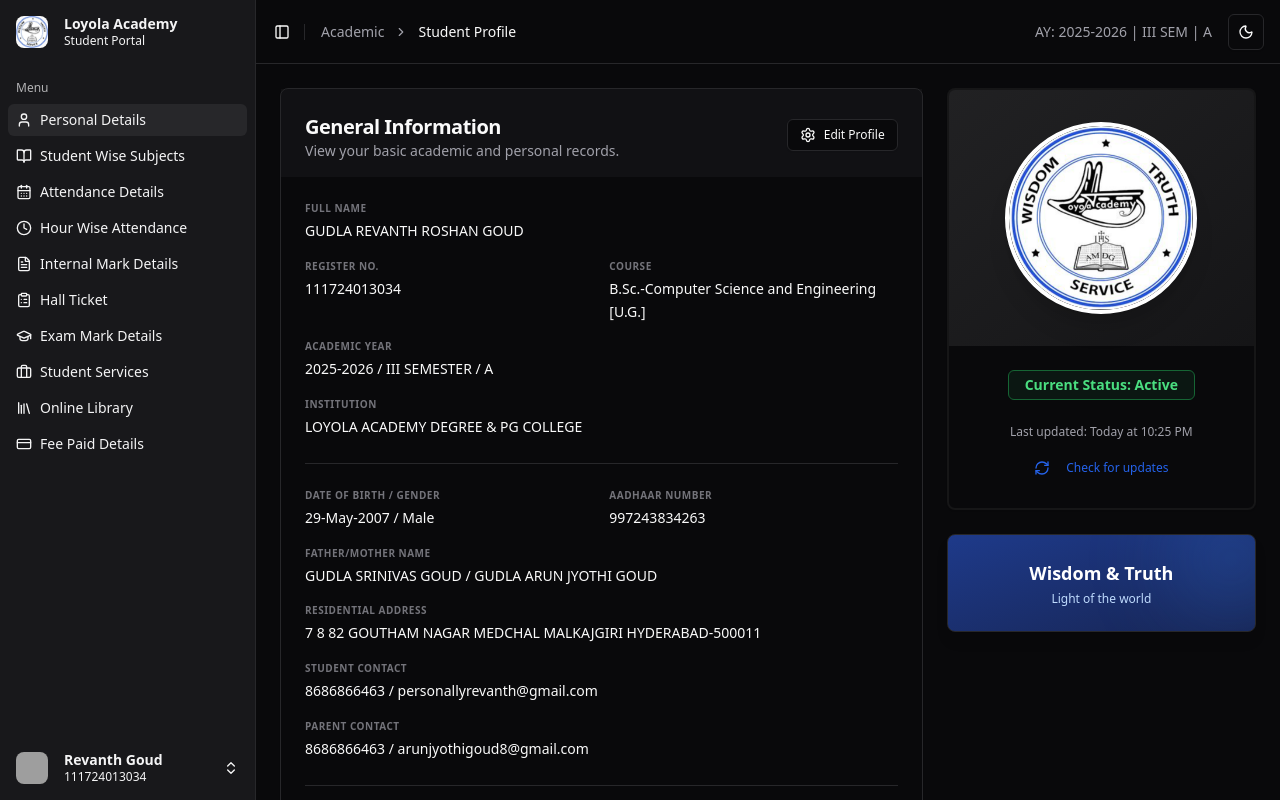
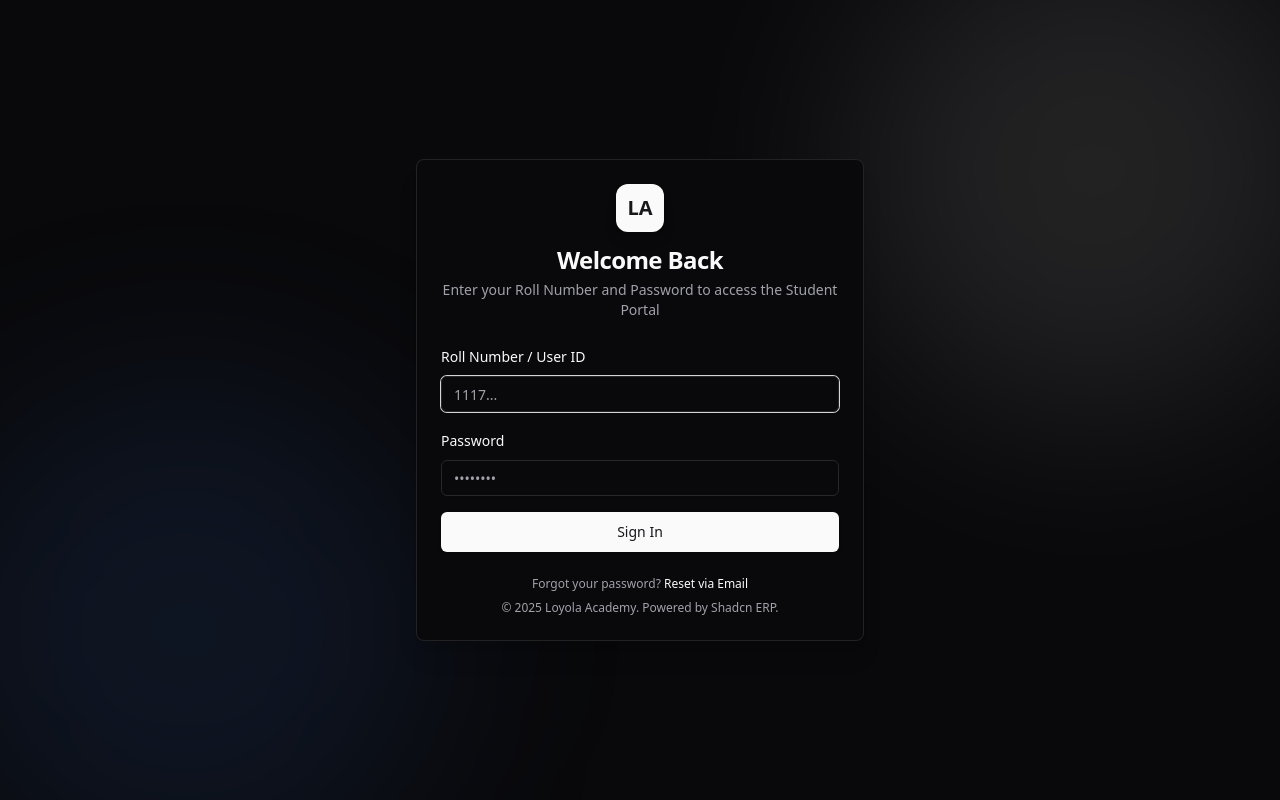
Before and after one commit to revanthlol/erp, a React (Vite) app: page /login in a window 1280 px wide. Before the commit this address led to /. Shown: the top 800 px of the page. Built offline with nearby package versions, Linux system fonts and the light colour scheme; grey boxes are pictures that could not be loaded.

Commit message:
feat: add login page and route protection

```diff
--- a/src/App.tsx
+++ b/src/App.tsx
@@ -3,8 +3,10 @@
 import DashboardLayout from "@/components/DashboardLayout";
 import { AnimatePresence } from "framer-motion";
 import { PageTransition } from "@/components/PageTransition";
+import ProtectedRoute from "@/components/ProtectedRoute"; // Import logic
 
 // Pages
+import Login from "@/pages/Login"; // Import Login
 import StudentProfile from "@/pages/StudentProfile";
 import StudentSubjects from "@/pages/StudentSubjects";
 import Attendance from "@/pages/Attendance";
@@ -15,16 +17,27 @@
 import Services from "@/pages/Services";
 import Fees from "@/pages/Fees";
 import Library from "@/pages/Library";
-import ComingSoon from "@/pages/ComingSoon";
 
-// We create this component to access 'useLocation' inside the Router context
 function AnimatedRoutes() {
   const location = useLocation();
 
   return (
     <AnimatePresence mode="wait">
       <Routes location={location} key={location.pathname}>
-        {/* We wrap every element in PageTransition */}
+
+        {/* Public Route: Login */}
+        <Route path="/login" element={
+            <PageTransition>
+                <Login />
+            </PageTransition>
+        } />
+
+        {/* Protected Routes (Dashboard) */}
+        <Route element={<ProtectedRoute />}>
+            {/* We wrap the entire Dashboard Layout here */}
+            <Route path="*" element={
+                <DashboardLayout>
+                    <Routes>
                         <Route path="/" element={<PageTransition><StudentProfile /></PageTransition>} />
                         <Route path="/subjects" element={<PageTransition><StudentSubjects /></PageTransition>} />
                         <Route path="/attendance" element={<PageTransition><Attendance /></PageTransition>} />
@@ -35,7 +48,13 @@
                         <Route path="/services" element={<PageTransition><Services /></PageTransition>} />
                         <Route path="/fees" element={<PageTransition><Fees /></PageTransition>} />
                         <Route path="/library" element={<PageTransition><Library /></PageTransition>} />
-        <Route path="*" element={<PageTransition><Navigate to="/" replace /></PageTransition>} />
+                        {/* Catch all to redirect to home inside dashboard */}
+                        <Route path="*" element={<Navigate to="/" replace />} />
+                    </Routes>
+                </DashboardLayout>
+            } />
+        </Route>
+
       </Routes>
     </AnimatePresence>
   );
@@ -45,9 +64,7 @@
   return (
     <ThemeProvider defaultTheme="dark" storageKey="erp-ui-theme">
       <Router>
-        <DashboardLayout>
            <AnimatedRoutes />
-        </DashboardLayout>
       </Router>
     </ThemeProvider>
   );
--- a/src/components/AppSidebar.tsx
+++ b/src/components/AppSidebar.tsx
@@ -14,7 +14,7 @@
   Clock,
   ChevronsUpDown
 } from "lucide-react"
-import { Link, useLocation } from "react-router-dom"
+import { Link, useLocation, useNavigate } from "react-router-dom"
 
 import {
   Sidebar,
@@ -56,6 +56,13 @@
 export function AppSidebar() {
   const { isMobile } = useSidebar()
   const location = useLocation()
+  const navigate = useNavigate()
+
+  const handleLogout = () => {
+    localStorage.removeItem("erp-auth");
+    navigate("/login");
+  };
+
 
   return (
     <Sidebar collapsible="icon">
@@ -138,10 +145,13 @@
                 align="end"
                 sideOffset={4}
               >
-                <DropdownMenuItem className="text-destructive focus:bg-destructive/10 cursor-pointer">
-                  <LogOut className="mr-2 h-4 w-4" />
-                  <span>Sign out</span>
-                </DropdownMenuItem>
+                <DropdownMenuItem
+    className="text-destructive focus:bg-destructive/10 cursor-pointer"
+    onClick={handleLogout} // Attach the handler
+>
+    <LogOut className="mr-2 h-4 w-4" />
+    <span>Sign out</span>
+</DropdownMenuItem>
               </DropdownMenuContent>
             </DropdownMenu>
           </SidebarMenuItem>
--- /dev/null
+++ b/src/components/ProtectedRoute.tsx
@@ -0,0 +1,11 @@
+import { Navigate, Outlet } from "react-router-dom";
+
+export default function ProtectedRoute() {
+  const isAuthenticated = localStorage.getItem("erp-auth") === "true";
+
+  if (!isAuthenticated) {
+    return <Navigate to="/login" replace />;
+  }
+
+  return <Outlet />;
+}
--- /dev/null
+++ b/src/pages/Login.tsx
@@ -0,0 +1,106 @@
+import { useState } from "react";
+import { useNavigate } from "react-router-dom";
+import { Button } from "@/components/ui/button";
+import { Input } from "@/components/ui/input";
+import { Label } from "@/components/ui/label";
+import { Card, CardContent, CardDescription, CardFooter, CardHeader, CardTitle } from "@/components/ui/card";
+import { AlertCircle, Loader2 } from "lucide-react";
+import { Alert, AlertDescription } from "@/components/ui/alert";
+
+export default function Login() {
+  const [rollNo, setRollNo] = useState("");
+  const [password, setPassword] = useState("");
+  const [isLoading, setIsLoading] = useState(false);
+  const [error, setError] = useState("");
+  const navigate = useNavigate();
+
+  const handleLogin = (e: React.FormEvent) => {
+    e.preventDefault();
+    setIsLoading(true);
+    setError("");
+
+    // Simulate API network delay
+    setTimeout(() => {
+      // Mock validation
+      if (rollNo && password) {
+        localStorage.setItem("erp-auth", "true");
+        // Dispatch custom event to notify App.tsx (optional, but router helps)
+        navigate("/");
+      } else {
+        setError("Invalid credentials. Please try again.");
+      }
+      setIsLoading(false);
+    }, 1500);
+  };
+
+  return (
+    <div className="min-h-screen flex items-center justify-center bg-slate-50 dark:bg-zinc-950 p-4 relative overflow-hidden">
+
+      {/* Background Decor */}
+      <div className="absolute top-[-10%] right-[-5%] w-[500px] h-[500px] bg-primary/10 rounded-full blur-[100px] pointer-events-none"></div>
+      <div className="absolute bottom-[-10%] left-[-5%] w-[500px] h-[500px] bg-blue-500/10 rounded-full blur-[100px] pointer-events-none"></div>
+
+      <Card className="w-full max-w-md shadow-xl border-primary/10 relative z-10 animate-in zoom-in-95 duration-500">
+        <CardHeader className="text-center space-y-1">
+          <div className="mx-auto w-12 h-12 bg-primary text-primary-foreground rounded-xl flex items-center justify-center font-bold text-xl mb-2 shadow-lg">
+            LA
+          </div>
+          <CardTitle className="text-2xl font-bold">Welcome Back</CardTitle>
+          <CardDescription>
+            Enter your Roll Number and Password to access the Student Portal
+          </CardDescription>
+        </CardHeader>
+        <CardContent>
+          <form onSubmit={handleLogin} className="space-y-4">
+            <div className="space-y-2">
+              <Label htmlFor="rollno">Roll Number / User ID</Label>
+              <Input
+                id="rollno"
+                placeholder="1117..."
+                value={rollNo}
+                onChange={(e) => setRollNo(e.target.value)}
+                autoFocus
+              />
+            </div>
+            <div className="space-y-2">
+              <Label htmlFor="password">Password</Label>
+              <Input
+                id="password"
+                type="password"
+                placeholder="••••••••"
+                value={password}
+                onChange={(e) => setPassword(e.target.value)}
+              />
+            </div>
+
+            {error && (
+                <Alert variant="destructive" className="py-2">
+                    <AlertCircle className="h-4 w-4" />
+                    <AlertDescription className="text-xs">{error}</AlertDescription>
+                </Alert>
+            )}
+
+            <Button type="submit" className="w-full h-10 transition-all" disabled={isLoading}>
+              {isLoading ? (
+                <>
+                  <Loader2 className="mr-2 h-4 w-4 animate-spin" /> Logging in...
+                </>
+              ) : (
+                "Sign In"
+              )}
+            </Button>
+          </form>
+        </CardContent>
+        <CardFooter className="flex flex-col gap-2 text-center text-xs text-muted-foreground">
+          <p>
+            Forgot your password?{" "}
+            <span className="text-primary hover:underline cursor-pointer">
+              Reset via Email
+            </span>
+          </p>
+          <p>© 2025 Loyola Academy. Powered by Shadcn ERP.</p>
+        </CardFooter>
+      </Card>
+    </div>
+  );
+}
```
Lines whose indentation alone changed are shown as unchanged.
